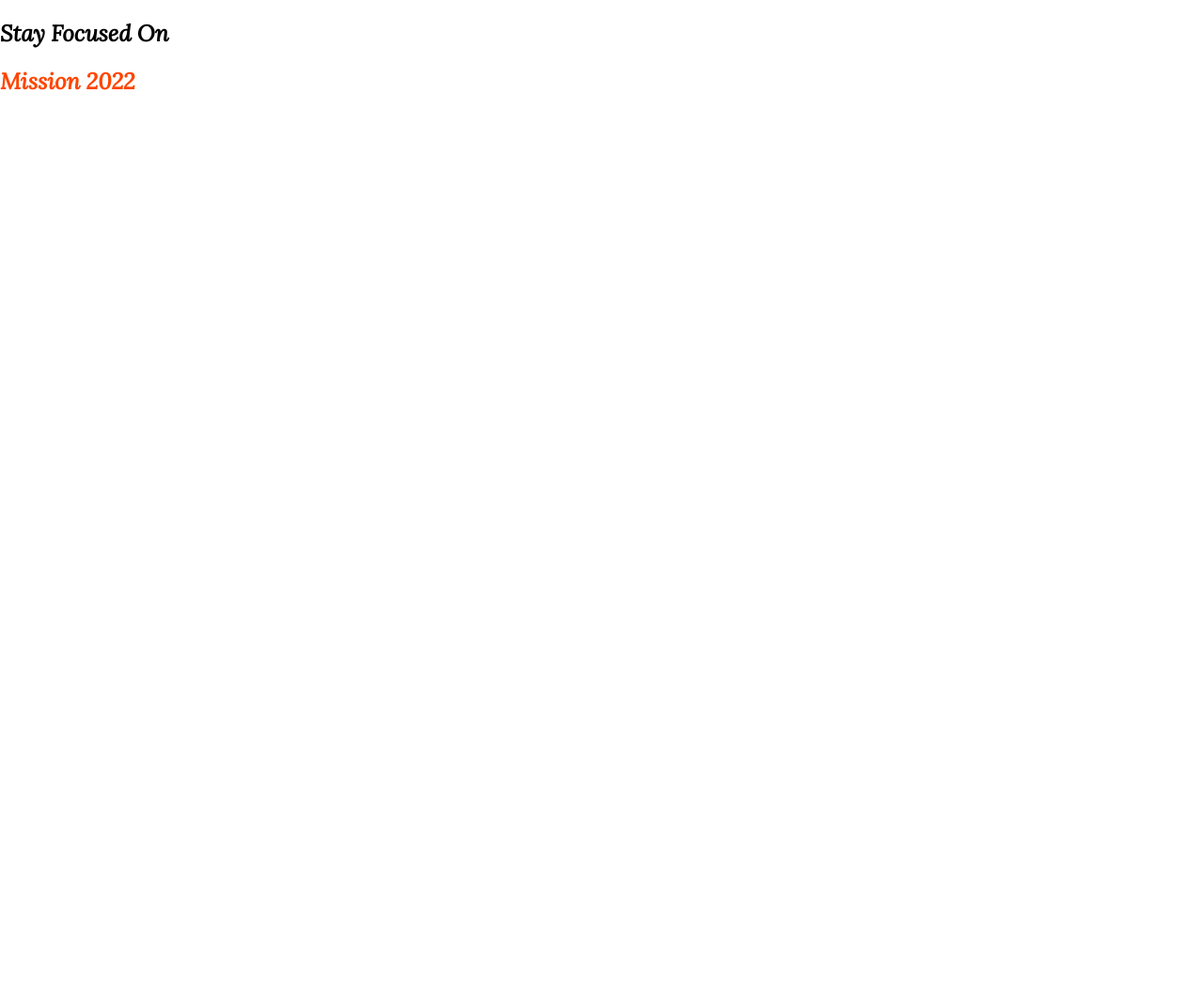
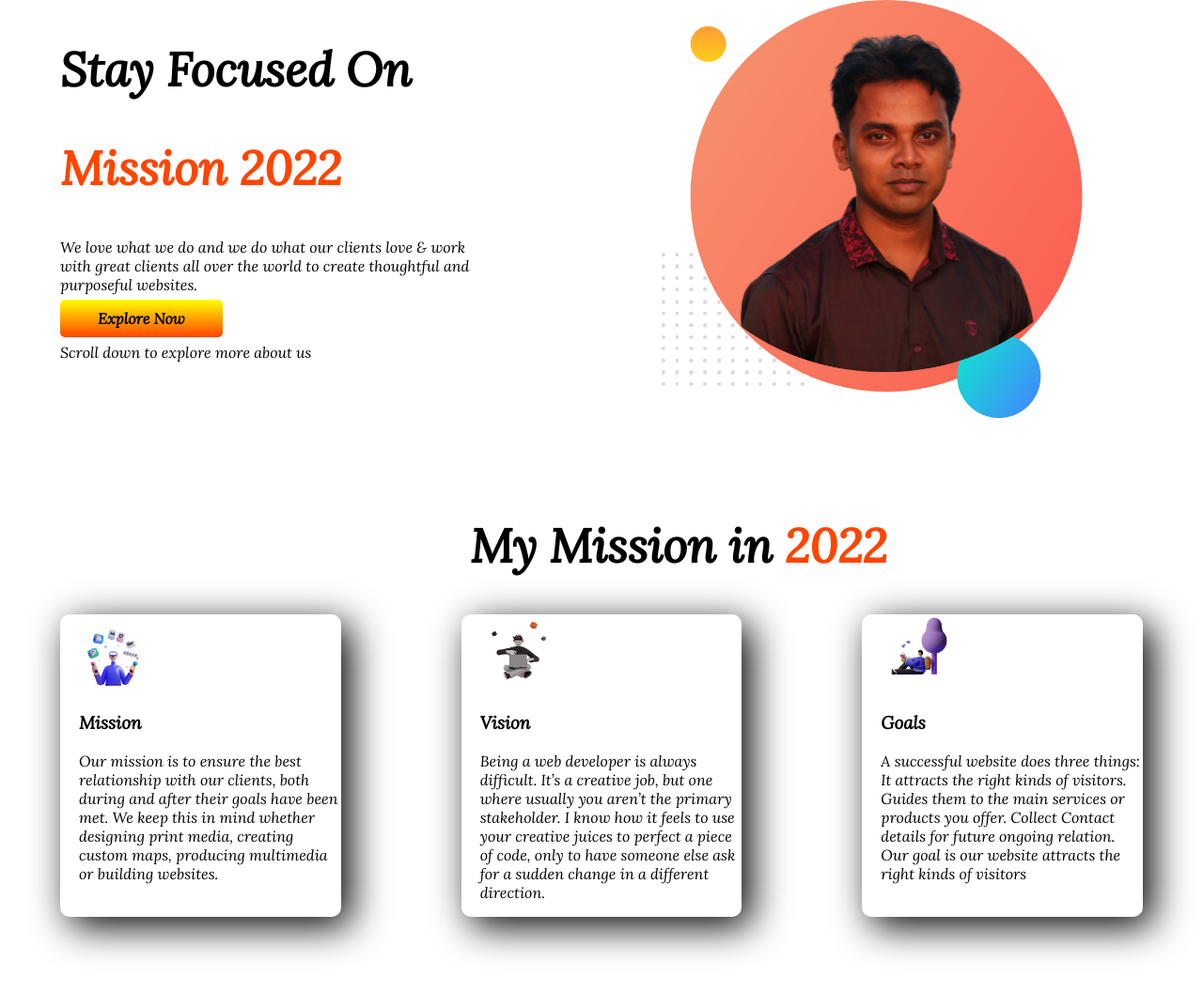
Before and after one commit to sangitdas/assingment-1, a plain HTML site: page index.html in a window 1280 px wide. Shown: the whole page at 94% size. Before the commit the page ends 800 px from the top, so only its background shows below. Drawn offline with Linux system fonts and the light colour scheme.

Commit message:
assingment added

```diff
--- a/index.html
+++ b/index.html
@@ -13,12 +13,49 @@
 </head>
 
 <body>
-    <section>
-        <div>
+    <section class="flexible-container">
+        <div class="half-width">
             <h1>Stay Focused On</h1>
             <h1><span class="header">Mission 2022</span></h1>
+            <p>We love what we do and we do what our clients love & work with great clients all over the world to create
+                thoughtful and purposeful websites.</p>
+            <a class="link-button" href="">Explore Now</a>
+            <p>Scroll down to explore more about us</p>
         </div>
-        <div></div>
+        <div class="half-width">
+            <img src="images/my-bg.png" alt="">
+        </div>
+    </section>
+    <section>
+        <h1 class="space">My Mission in <span class="header">2022</span></h1>
+        <div class="flexible-container">
+            <div id="mission" class="experience-item">
+                <img src="images/illustrator-1.png" alt="">
+                <h3>Mission</h3>
+                <p>Our mission is to ensure the best relationship with our clients, both during and after their goals
+                    have
+                    been met. We keep this in mind whether designing print media, creating custom maps, producing
+                    multimedia
+                    or building websites.</p>
+            </div>
+            <div class="experience-item">
+                <img src="images/illustrator-2.png" alt="">
+                <h3>Vision</h3>
+                <p>Being a web developer is always difficult. It’s a creative job, but one where usually you aren’t the
+                    primary stakeholder.
+                    I know how it feels to use your creative juices to perfect a piece of code, only to have someone
+                    else
+                    ask for a sudden change in a different direction.</p>
+            </div>
+            <div class="experience-item">
+                <img src="images/illustrator-3.png" alt="">
+                <h3>Goals</h3>
+                <p>A successful website does three things: It attracts the right kinds of visitors. Guides them to the
+                    main
+                    services or products you offer. Collect Contact details for future ongoing relation. Our goal is our
+                    website attracts the right kinds of visitors</p>
+            </div>
+        </div>
     </section>
 </body>
 
--- a/style.css
+++ b/style.css
@@ -5,3 +5,40 @@ body{
 .header{
     color: orangered;
 }
+.flexible-container{
+    display: flex;
+    margin-bottom: 100px;
+}
+h1{
+    font-size: 50px;
+}
+.half-width{
+    width: 50%;
+    padding-left: 5%;
+    padding-right: 10%;
+}.half-width img{
+    width: 100%;
+}
+.link-button{
+    text-decoration: none;
+    background-image: linear-gradient(yellow, orangered);
+    padding: 10px 40px;
+    color: black;
+    font-weight: 700;
+    border-radius: 5px;
+}
+.space{
+    justify-content: space-between;
+    padding-left: 500px;
+}
+.experience-item{
+    width: 40%;
+    margin-left: 5%;
+    margin-right: 5%;
+    padding-left: 20px;
+    border-radius: 10px;
+    box-shadow: 10px 10px 40px black;
+}
+.experience-item img{
+    height: 80px;
+}
```
